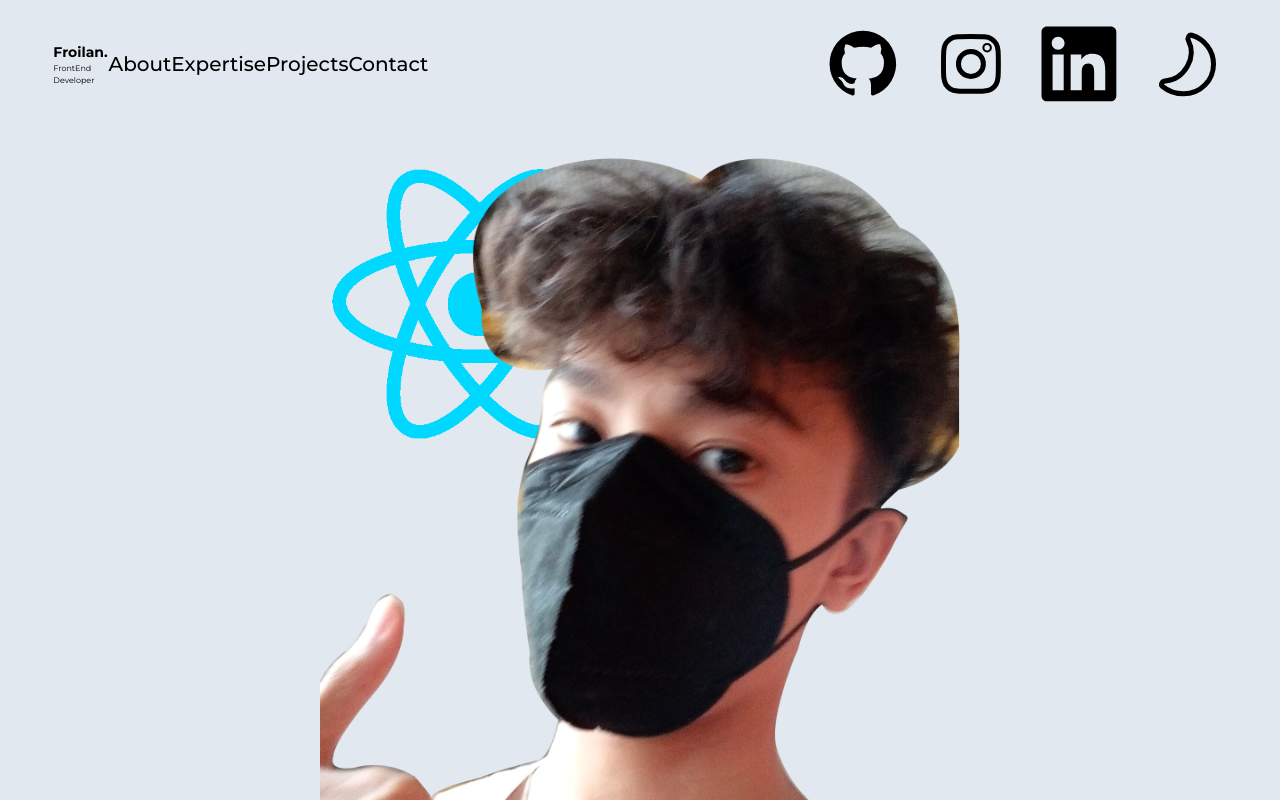
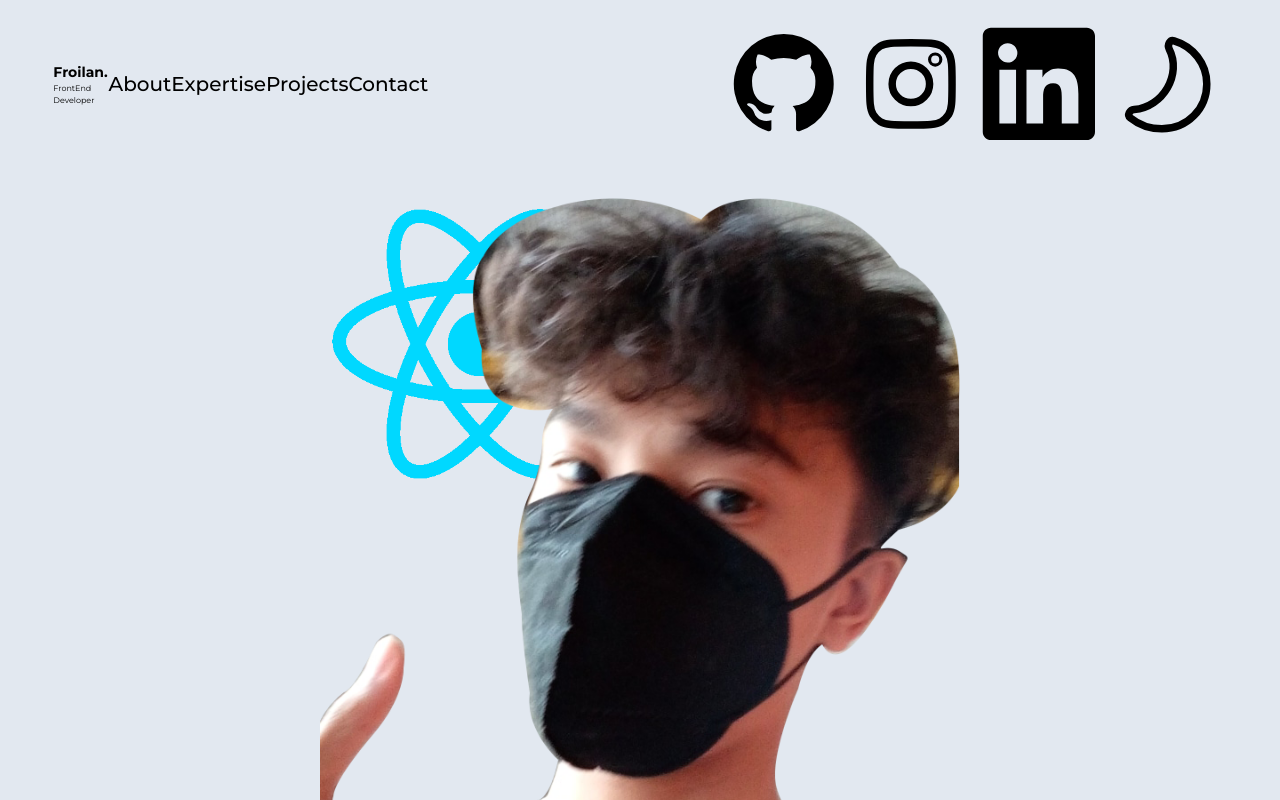
Before and after one commit to flcmm/my-personal-portfolio, a React (Vite) app: page / in a window 1280 px wide. Shown: the top 800 px of the page. Built offline with nearby package versions, Linux system fonts and the light colour scheme.

Commit message:
remove unecessary code

```diff
--- a/src/components/socials.tsx
+++ b/src/components/socials.tsx
@@ -13,28 +13,21 @@ const Socials = () => {
     source === "github" ? window.open(githubLink, "_blank") : (source === "igLink") ? window.open(igLink, "_blank") : window.open(linkedinLink, "_blank")
   }
   return (
-    <div className="w-full flex-row flex gap-x-7 justify-end items-start">
-      <div className='w-[10%] flex flex-col justify-start' onClick={() => openExternalLink("github")}>
-        <svg className='w-full fill-black dark:fill-white' viewBox="0 0 24 24" xmlns="http://www.w3.org/2000/svg">
+    <div className="w-full flex-row flex justify-end gap-x-2 items-start">
+        <svg onClick={() => openExternalLink("github")} className='w-[15%] fill-black dark:fill-white' viewBox="0 0 24 24" xmlns="http://www.w3.org/2000/svg">
           <title>Github</title>
           <rect width="24" height="24" fill="none"/>
           <path d="M12,2A10,10,0,0,0,8.84,21.5c.5.08.66-.23.66-.5V19.31C6.73,19.91,6.14,18,6.14,18A2.69,2.69,0,0,0,5,16.5c-.91-.62.07-.6.07-.6a2.1,2.1,0,0,1,1.53,1,2.15,2.15,0,0,0,2.91.83,2.16,2.16,0,0,1,.63-1.34C8,16.17,5.62,15.31,5.62,11.5a3.87,3.87,0,0,1,1-2.71,3.58,3.58,0,0,1,.1-2.64s.84-.27,2.75,1a9.63,9.63,0,0,1,5,0c1.91-1.29,2.75-1,2.75-1a3.58,3.58,0,0,1,.1,2.64,3.87,3.87,0,0,1,1,2.71c0,3.82-2.34,4.66-4.57,4.91a2.39,2.39,0,0,1,.69,1.85V21c0,.27.16.59.67.5A10,10,0,0,0,12,2Z"/>
         </svg>
-      </div>
-      <div className='w-[10%] flex flex-col justify-start' onClick={() => openExternalLink("igLink")}>
-        <svg className='w-full stroke-black dark:stroke-white' viewBox="0 0 192 192" xmlns="http://www.w3.org/2000/svg" fill="none"><path stroke="inherit" strokeWidth="12" d="M96 162c-14.152 0-24.336-.007-32.276-.777-7.849-.761-12.87-2.223-16.877-4.741a36 36 0 0 1-11.33-11.329c-2.517-4.007-3.98-9.028-4.74-16.877C30.007 120.336 30 110.152 30 96c0-14.152.007-24.336.777-32.276.76-7.849 2.223-12.87 4.74-16.877a36 36 0 0 1 11.33-11.33c4.007-2.517 9.028-3.98 16.877-4.74C71.663 30.007 81.847 30 96 30c14.152 0 24.336.007 32.276.777 7.849.76 12.87 2.223 16.877 4.74a36 36 0 0 1 11.329 11.33c2.518 4.007 3.98 9.028 4.741 16.877.77 7.94.777 18.124.777 32.276 0 14.152-.007 24.336-.777 32.276-.761 7.849-2.223 12.87-4.741 16.877a36 36 0 0 1-11.329 11.329c-4.007 2.518-9.028 3.98-16.877 4.741-7.94.77-18.124.777-32.276.777Z"/><circle cx="96" cy="96" r="30" stroke="inherit" strokeWidth="12"/><circle cx="135" cy="57" r="9" fill='none' strokeWidth='5' stroke="inherit"/></svg>
-      </div>
-      <div className='w-[10%] flex flex-col justify-start' onClick={() => openExternalLink("linkedin")}>
-        <svg className='w-full fill-black dark:fill-white' viewBox="0 0 32 32" version="1.1" xmlns="http://www.w3.org/2000/svg">
+        <svg onClick={() => openExternalLink("igLink")} className='w-[15%] stroke-black dark:stroke-white' viewBox="0 0 192 192" xmlns="http://www.w3.org/2000/svg" fill="none"><path stroke="inherit" strokeWidth="12" d="M96 162c-14.152 0-24.336-.007-32.276-.777-7.849-.761-12.87-2.223-16.877-4.741a36 36 0 0 1-11.33-11.329c-2.517-4.007-3.98-9.028-4.74-16.877C30.007 120.336 30 110.152 30 96c0-14.152.007-24.336.777-32.276.76-7.849 2.223-12.87 4.74-16.877a36 36 0 0 1 11.33-11.33c4.007-2.517 9.028-3.98 16.877-4.74C71.663 30.007 81.847 30 96 30c14.152 0 24.336.007 32.276.777 7.849.76 12.87 2.223 16.877 4.74a36 36 0 0 1 11.329 11.33c2.518 4.007 3.98 9.028 4.741 16.877.77 7.94.777 18.124.777 32.276 0 14.152-.007 24.336-.777 32.276-.761 7.849-2.223 12.87-4.741 16.877a36 36 0 0 1-11.329 11.329c-4.007 2.518-9.028 3.98-16.877 4.741-7.94.77-18.124.777-32.276.777Z"/><circle cx="96" cy="96" r="30" stroke="inherit" strokeWidth="12"/><circle cx="135" cy="57" r="9" fill='none' strokeWidth='5' stroke="inherit"/></svg>
+        <svg onClick={() => openExternalLink("linkedin")} className='w-[15%] fill-black dark:fill-white' viewBox="0 0 32 32" version="1.1" xmlns="http://www.w3.org/2000/svg">
         <title>LinkedIn</title>
         <path d="M28.778 1.004h-25.56c-0.008-0-0.017-0-0.027-0-1.199 0-2.172 0.964-2.186 2.159v25.672c0.014 1.196 0.987 2.161 2.186 2.161 0.010 0 0.019-0 0.029-0h25.555c0.008 0 0.018 0 0.028 0 1.2 0 2.175-0.963 2.194-2.159l0-0.002v-25.67c-0.019-1.197-0.994-2.161-2.195-2.161-0.010 0-0.019 0-0.029 0h0.001zM9.9 26.562h-4.454v-14.311h4.454zM7.674 10.293c-1.425 0-2.579-1.155-2.579-2.579s1.155-2.579 2.579-2.579c1.424 0 2.579 1.154 2.579 2.578v0c0 0.001 0 0.002 0 0.004 0 1.423-1.154 2.577-2.577 2.577-0.001 0-0.002 0-0.003 0h0zM26.556 26.562h-4.441v-6.959c0-1.66-0.034-3.795-2.314-3.795-2.316 0-2.669 1.806-2.669 3.673v7.082h-4.441v-14.311h4.266v1.951h0.058c0.828-1.395 2.326-2.315 4.039-2.315 0.061 0 0.121 0.001 0.181 0.003l-0.009-0c4.5 0 5.332 2.962 5.332 6.817v7.855z"></path>
         </svg>
-      </div>
-      <div className='w-[10%] flex flex-col justify-start'>
-        <svg onClick={toggletheme} className='w-full block dark:hidden' viewBox="0 0 24 24" fill="none" xmlns="http://www.w3.org/2000/svg">
+        <svg onClick={toggletheme} className='w-[15%] block dark:hidden' viewBox="0 0 24 24" fill="none" xmlns="http://www.w3.org/2000/svg">
           <path d="M4.67199 18.7967C3.97348 18.2328 4.55832 17.2239 5.45256 17.1452C11.2419 16.6357 15.0596 10.0755 12.4592 5.00063C12.0486 4.19926 12.5832 3.13003 13.4466 3.38559C17.2438 4.50955 20 7.94173 20 12C20 16.9715 16.1189 21 11 21C8.65964 21 6.38082 20.1762 4.67199 18.7967Z" stroke="#000000" strokeWidth="1.5" strokeLinecap="round" strokeLinejoin="round"/>
         </svg>
-        <svg onClick={toggletheme} version="1.1" className="w-full dark:block hidden" xmlns="http://www.w3.org/2000/svg" viewBox="0 0 1010 1010" enableBackground="new 0 0 1010 1010">
+        <svg onClick={toggletheme} version="1.1" className="w-[15%] dark:block hidden" xmlns="http://www.w3.org/2000/svg" viewBox="0 0 1010 1010" enableBackground="new 0 0 1010 1010">
           <g id="sun-sun">
             <g id="sun-fill">
               <path fill="#FFDB02" d="M826.1182,505c0,177.335-143.7831,321.1006-321.084,321.1006
@@ -82,7 +75,6 @@ const Socials = () => {
             </g>
           </g>
         </svg>
-      </div>
     </div>
   )
 }
```
